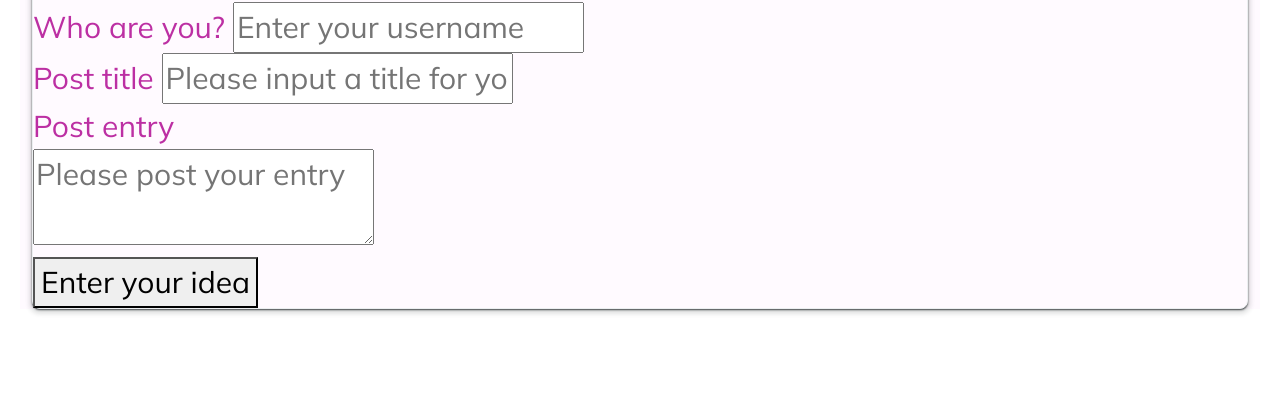
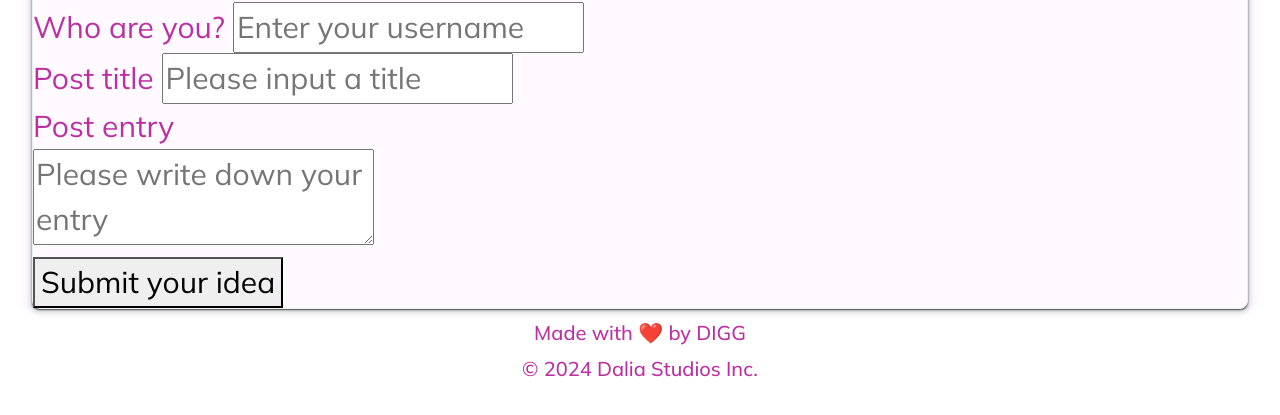
Before and after one commit to dali-gogo/DIGG-Module4-Challenge-WebAPIs-PersonalBlog, a plain HTML site: page index.html in a window 1280 px wide. Shown: the part 305-720 px from the top of the page. Drawn offline with nearby package versions, Linux system fonts and the light colour scheme.

Commit message:
Updated the README file, and included a new folder (images) to cross-reference them in the README. Included a footer for the index.html and the blog.html files. Updated the blog.js, blog.html and blogStyle.css to ensure that the light and dark modes work as expected.

```diff
--- a/assets/css/blogStyle.css
+++ b/assets/css/blogStyle.css
@@ -21,7 +21,7 @@
   body {
     font-family: 'Mulish', sans-serif;
     font-size: 30px;
-    background-color: var(--black);
+    /* background-color: var(--black); */
     margin: 0%;
   }
 
@@ -39,14 +39,23 @@
     font-size: 20px;
   }
 
-  .custom-navbar {
+  .navbar {
     background-color: var(--violet);
     color: var(--lilac);
+    width: 100%;
+    text-align: right;
+  }
+
+  #navbar {
+    background-color: var(--violet);
+    color: var(--lilac);
+    float: right;
   }
 
   .custom-navbar a {
     font-size: 1.5rem;
     color: var(--white);
+    float: right;
   }
 
   .custom-navbar a:hover {
@@ -242,3 +251,9 @@
     border-color: black;
     border-style: solid;
   }
+
+  h5 {
+    color: var(--violet);
+    text-align: center;
+    margin-top: 1%
+  }
--- a/assets/css/style.css
+++ b/assets/css/style.css
@@ -245,3 +245,9 @@
   .col {
     margin: 20px;
   }
+
+  h5 {
+    color: var(--violet);
+    text-align: center;
+    margin-top: 1%
+  }
--- a/index.html
+++ b/index.html
@@ -5,9 +5,6 @@
   <meta charset="UTF-8" />
   <meta name="viewport" content="width=device-width, initial-scale=1.0" />
   <meta http-equiv="X-UA-Compatible" content="ie-edge" />
-
-  <meta name="Description" content="Enter your description here" />
-
 
   <link href="https://cdn.jsdelivr.net/npm/bootstrap@5.1.3/dist/css/bootstrap.min.css" rel="stylesheet"
     integrity="sha384-1BmE4kWBq78iYhFldvKuhfTAU6auU8tT94WrHftjDbrCEXSU1oBoqyl2QvZ6jIW3" crossorigin="anonymous" />
@@ -64,12 +61,12 @@
         <input type="text" placeholder="Enter your username" name="todo-text" id="todo-text" />
         <br>
         <label for="title-text">Post title</label>
-        <input type="text" placeholder="Please input a title for your post" name=title-text" id="title-text" />
+        <input type="text" placeholder="Please input a title" name=title-text" id="title-text" />
         <br>
         <label for="entry-text">Post entry</label><br>
-        <textarea type="text" placeholder="Please post your entry" name=entry-text" id="entry-text"></textarea>
+        <textarea type="text" placeholder="Please write down your entry" name=entry-text" id="entry-text"></textarea>
         <br>
-        <button type="button" id="btn-submit">Enter your idea</button>
+        <button type="button" id="btn-submit"> Submit your idea </button>
       </form>
     </div>
   </div>
@@ -80,4 +77,9 @@
     crossorigin="anonymous"></script>
 </body>
 
+<footer>
+  <h5>Made with ❤️️ by DIGG</h5>
+      <h5> &copy; 2024 Dalia Studios Inc. </h5>
+</footer>
+
 </html>
```
Also changed, not shown: assets/js/blog.js (+7 -0 lines), blog.html (+11 -9 lines), assets/images/DarkModeBlog.png (added), assets/images/DarkModeIndex.png (added), assets/images/LightModeBlog.png (added), assets/images/LightModeIndex.png (added), 1 other file.
